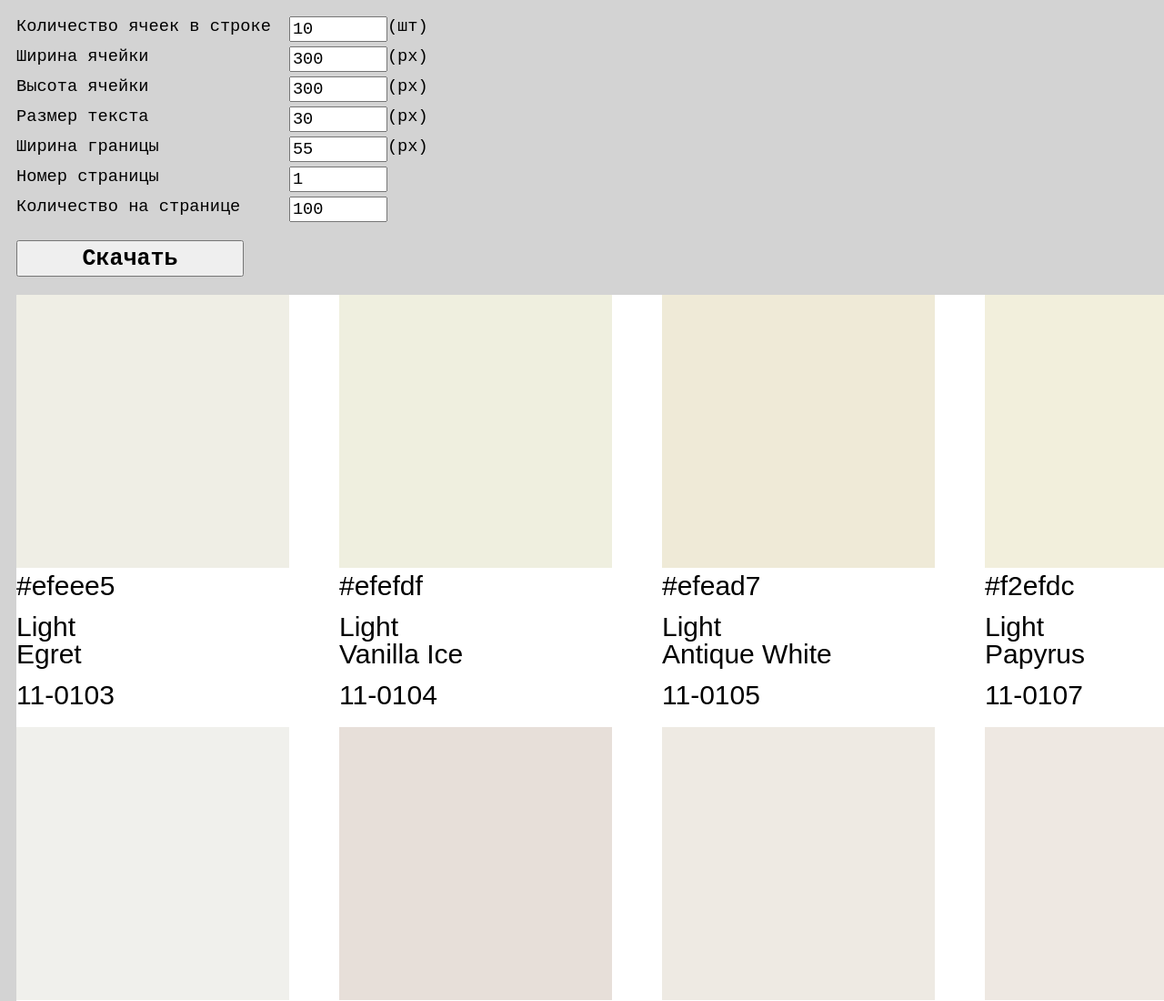
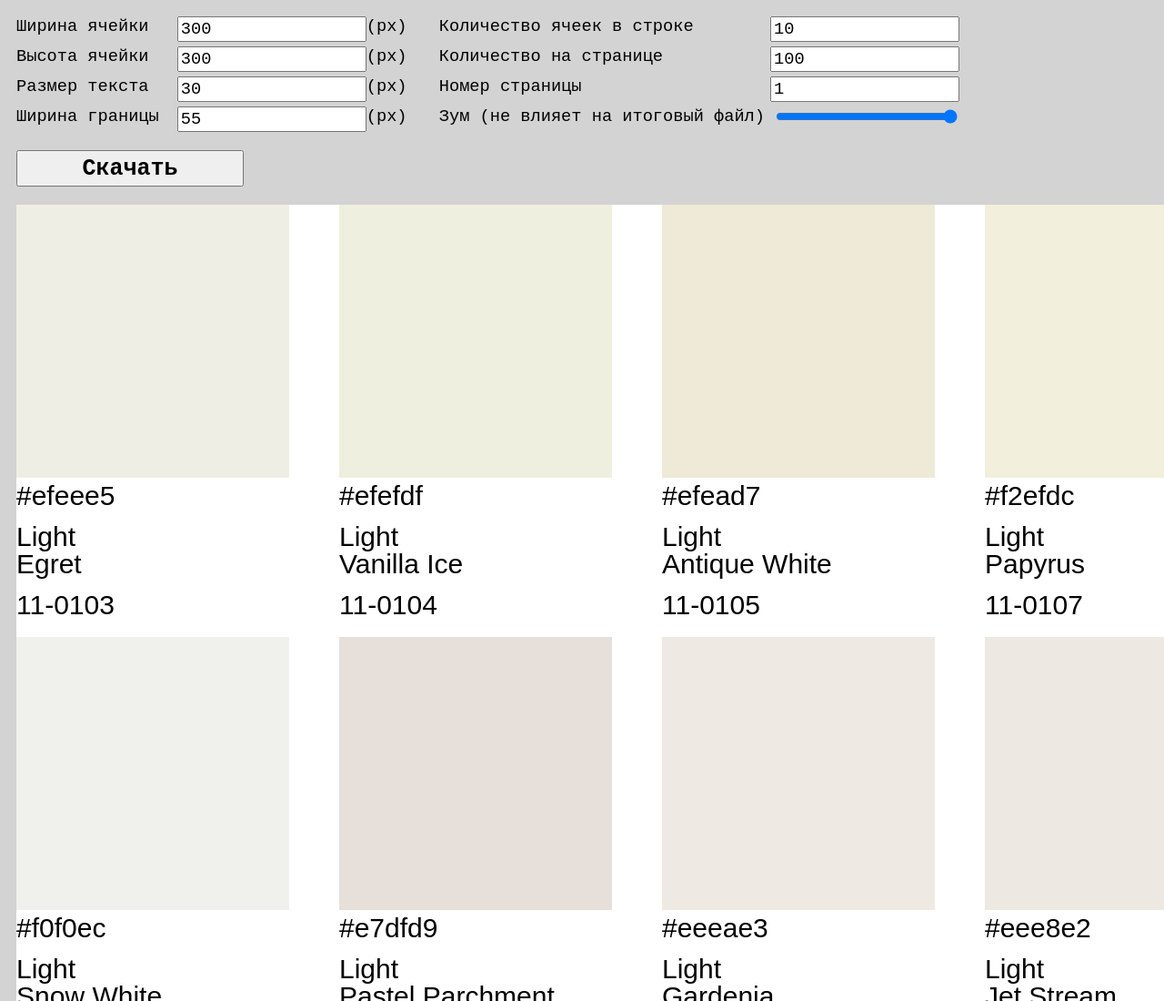
Before and after one commit to Alex-1701/color_table, a plain HTML site: page index.html in a window 1280 px wide. Shown: the top 1100 px of the page at 91% size. Drawn offline with Linux system fonts and the light colour scheme.

Commit message:
add scale

```diff
--- a/index.html
+++ b/index.html
@@ -16,6 +16,7 @@
       }
 
       body {
+
           width: fit-content;
           background-color: lightgray;
           font-size: 14pt;
@@ -25,6 +26,11 @@
           gap: 20px;
       }
 
+      .selectors-box {
+          display: flex;
+          gap: 30px;
+      }
+
       .selectors {
           display: flex;
           flex-direction: column;
@@ -51,13 +57,8 @@
           margin-right: 50px;
       }
 
-      .selector_with_unit input {
-          width: 100px;
-          font-size: 14pt
-      }
-
-      .selector_without_unit input {
-          width: 100px;
+      .selector_with_unit input, .selector_without_unit input {
+          width: 200px;
           font-size: 14pt
       }
 
@@ -76,20 +77,17 @@
       svg {
           background-color: white;
       }
+
+      #table_box {
+          overflow: hidden;
+      }
   </style>
 </head>
 
 <body>
 
+<div class="selectors-box">
   <div class="selectors">
-  <div class="selector_with_unit">
-    <label>Количество ячеек в строке</label>
-    <div>
-      <input value="3" type="number" oninput="handleTableChange()" inputmode="numeric" id="table_width_input" min="1">
-      <p>(шт)</p>
-    </div>
-  </div>
-
     <div class="selector_with_unit">
       <label>Ширина ячейки</label>
       <div>
@@ -121,6 +119,19 @@
         <p>(px)</p>
       </div>
     </div>
+  </div>
+
+
+  <div class="selectors">
+    <div class="selector_without_unit">
+      <label>Количество ячеек в строке</label>
+      <input value="3" type="number" oninput="handleTableChange()" inputmode="numeric" id="table_width_input" min="1">
+    </div>
+
+    <div class="selector_without_unit">
+      <label>Количество на странице</label>
+      <input type="number" oninput="handleTableChange()" inputmode="numeric" min="0" id="on_page_count_input">
+    </div>
 
     <div class="selector_without_unit">
       <label>Номер страницы</label>
@@ -128,8 +139,9 @@
     </div>
 
     <div class="selector_without_unit">
-    <label>Количество на странице</label>
-    <input type="number" oninput="handleTableChange()" inputmode="numeric" min="0" id="on_page_count_input">
+      <label>Зум (не влияет на итоговый файл)</label>
+      <input type="range" oninput="handleTableChange()" min="1" max="100" id="scale_input">
+    </div>
   </div>
 </div>
 
@@ -2249,6 +2261,7 @@
         borderWidth: {id: "border_width_input", default: 55},
         onPageCount: {id: "on_page_count_input", default: 100},
         pageNumber: {id: "page_number_input", default: 1},
+        scale: {id: "scale_input", default: 100},
     }
 
     function getValue(inputObject) {
@@ -2279,8 +2292,10 @@
 
     function downloadFile() {
         const svgContent = document.getElementById("table_box").innerHTML;
+        const noScaledSVGContent = svgContent.replace(/transform=".*"/gm, "");
+
         const filename = "table.svg";
-        const blob = new Blob([svgContent], {type: 'image/svg+xml'});
+        const blob = new Blob([noScaledSVGContent], {type: 'image/svg+xml'});
 
         const a = document.createElement('a');
         a.download = filename;
@@ -2297,6 +2312,7 @@
         const numberOnPage = getValue(Inputs.onPageCount)
         const pageNumber = getValue(Inputs.pageNumber)
         const fontSize = getValue(Inputs.fontSize)
+        const scale = getValue(Inputs.scale)
 
         let rowIndex = 0;
         let columnIndex = 0;
@@ -2315,6 +2331,7 @@
             } else if (index > 0) {
                 columnIndex++;
             }
+
 
             return `
             <svg
@@ -2338,16 +2355,21 @@
         })
 
         const rowNumber = Math.ceil(subArray.length / columnNumber);
-        console.log(rowNumber)
 
         const svgWidth = columnNumber * cellWidth + (columnNumber - 1) * borderWidth;
         const svgHeight = rowNumber * svgTagHeight + (rowNumber - 1) * (borderWidth - fontSize);
+
+        const realScale = scale / 100;
+
+        document.getElementById("table_box").style.height = `${svgHeight * realScale}px`;
+        document.getElementById("table_box").style.width = `${svgWidth * realScale}px`;
 
         return `<svg
           xmlns="http://www.w3.org/2000/svg"
           width="${svgWidth}"
           height="${svgHeight}"
           viewBox="0 0 ${svgWidth} ${svgHeight}"
+          transform="scale(${realScale}) translate(${(svgWidth - svgWidth / realScale) / 2}, ${(svgHeight - svgHeight / realScale) / 2})"
           >
             ${generateStyle()}
             ${cellsArray.join("")}
```
Lines whose indentation alone changed are shown as unchanged.
